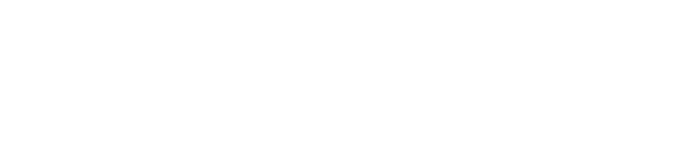
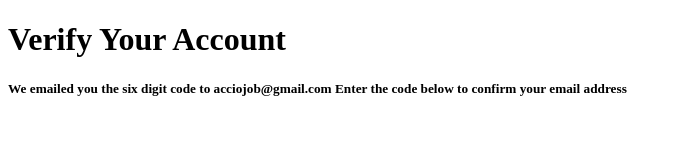
Before and after one commit to acciojob/OTP-Gulvaiz, a website: page main.html in a window 1280 px wide. Shown: the whole page, without its empty margins (0-682 px from the left). Drawn offline with Linux system fonts and the light colour scheme.

Commit message:
created a submission

```diff
--- a/main.html
+++ b/main.html
@@ -4,6 +4,10 @@
 
 <head>
 	<link rel="stylesheet" href="styles.css">
+	<div class="container">
+		<h1 id="verification_heading.">Verify Your Account</h1>
+		<h5 id="verification_subtext">We emailed you the six digit code to acciojob@gmail.com Enter the code below to confirm your email address</h5>
+	</div>
 </head>
 
 <body>
```
Also changed, not shown: script.js (line endings or trailing spaces).
